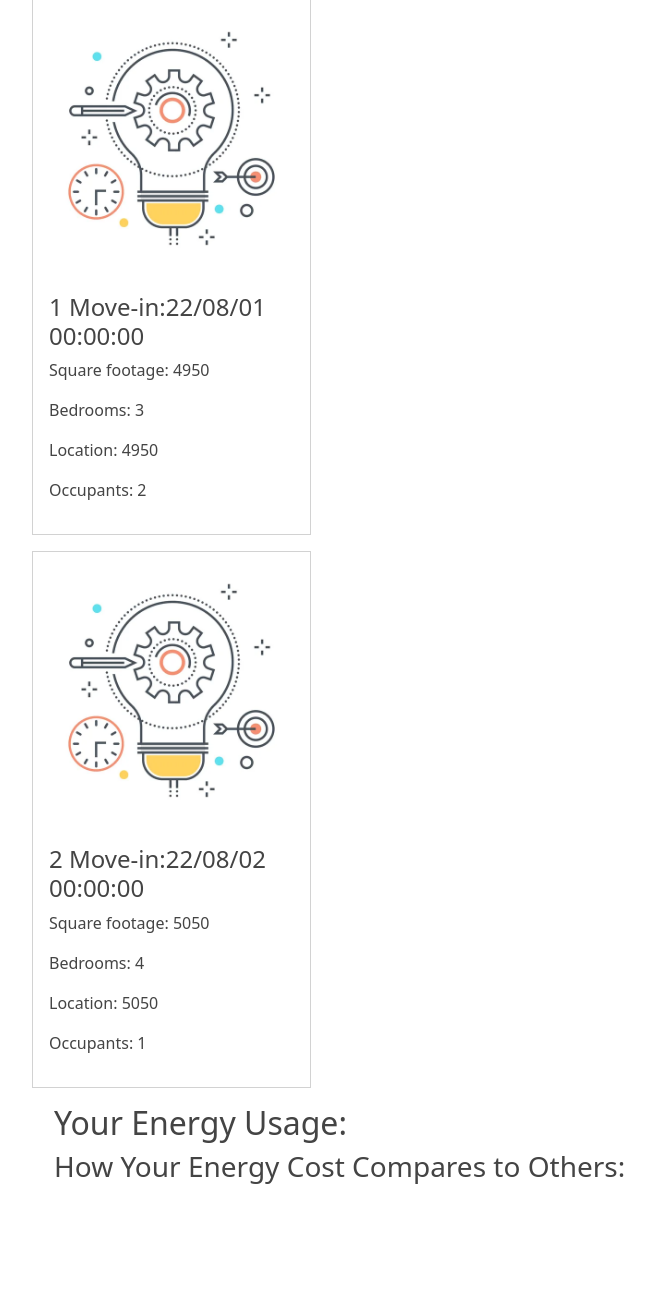
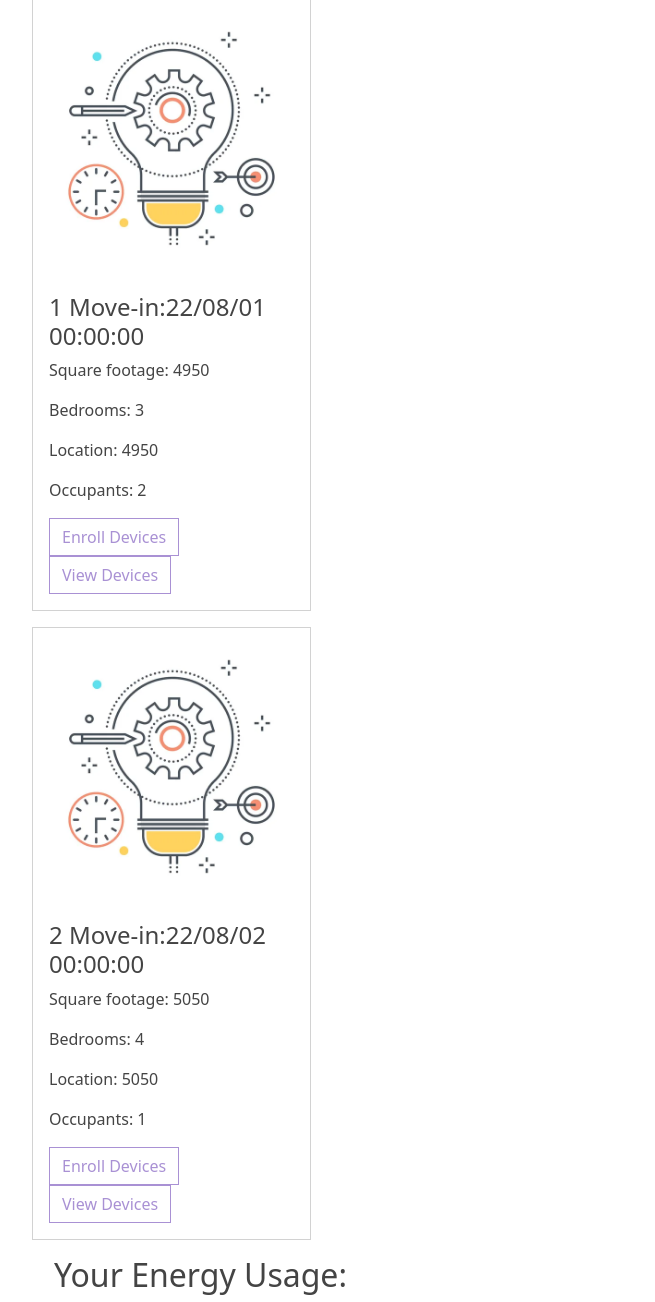
Before and after one commit to rishienandhan3/dbmsSHEMS, a Flask app: page /dashboard in a window 1280 px wide. Shown: the part 254-1556 px from the top of the page, without its empty margins (28-683 px from the left). Before the commit the page ends 1438 px from the top, so only its background shows below. Run offline with Flask 3, Linux system fonts and the light colour scheme; a user stored in the database is signed in; data comes from the database, SQL or seed files in the repository; some libraries are stand-ins or nearby versions.

```diff
--- a/templates/add_location.html
+++ b/templates/add_location.html
@@ -44,8 +44,3 @@
   </form>
 </div>
 {% endblock %}
-
-
-<!-- Temp Storage -->
-<a href="{{ url_for('enroll_device') }}" class="btn btn-rounded btn-outline-secondary">Enroll Devices</a>
-<a href="{{ url_for('devices') }}" class="btn btn-rounded btn-outline-secondary">View Devices</a>
--- a/templates/dashboard.html
+++ b/templates/dashboard.html
@@ -22,7 +22,8 @@
                 <p>Bedrooms: {{location.bedrooms}}</p>
                 <p>Location: {{location.square_footage}}</p>
                 <p>Occupants: {{location.occupants}}</p>
-
+                <a href="{{ url_for('enroll_device') }}" class="btn btn-rounded btn-outline-secondary">Enroll Devices</a>
+                <a href="{{ url_for('devices') }}" class="btn btn-rounded btn-outline-secondary">View Devices</a>
             </div>
             </div>
         </div>
@@ -41,8 +42,7 @@
 
     <!-- <h3>Total Cost Per Location:</h3> -->
 
-    <h3>How Your Energy Cost Compares to Others:</h3>
-
+    <!-- <h3>How Your Energy Cost Compares to Others:</h3> -->
 
     <!-- <h3>Your Most Expensive Hours:</h3> -->
 
```
